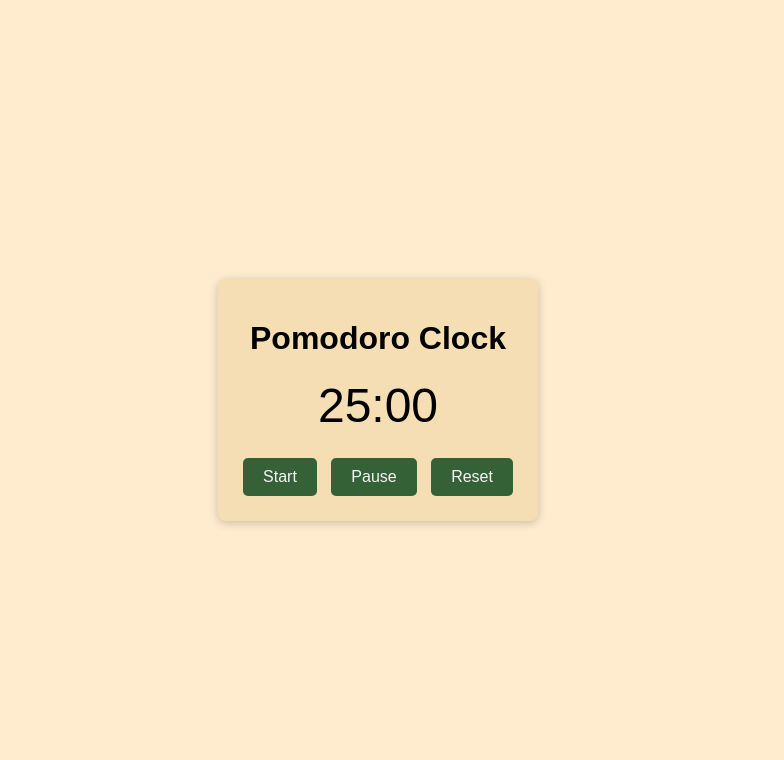
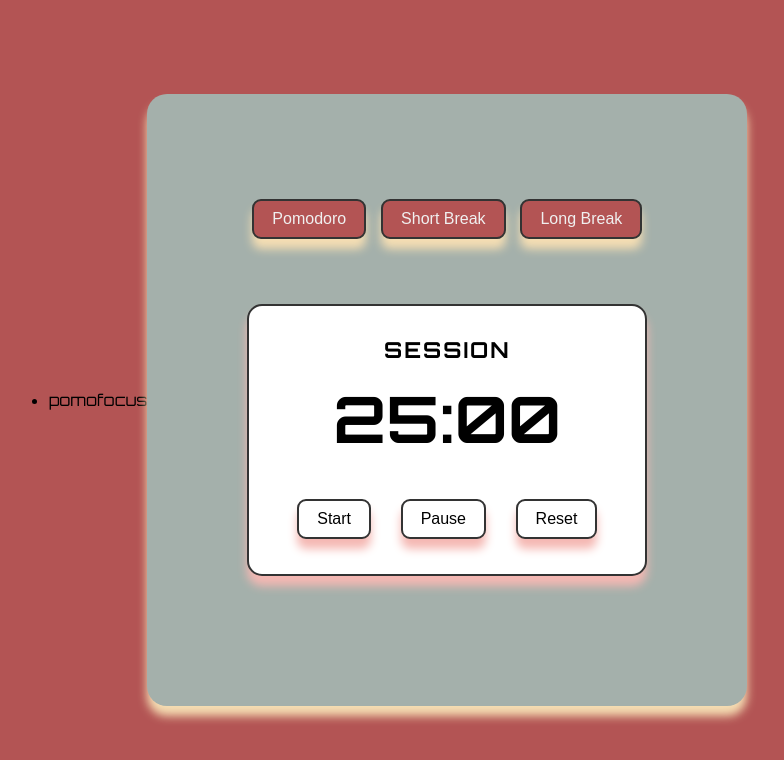
Before and after one commit to harshitMehrag/pomodoro_clock, a plain HTML site: page widget/index.html in a window 1280 px wide. Shown: the whole page, without its empty margins (262-1046 px from the left). Drawn offline with Linux system fonts and the light colour scheme.

Commit message:
edited ney layout in css

```diff
--- a/widget/index.html
+++ b/widget/index.html
@@ -2,23 +2,36 @@
 <html lang="en">
 <head>
     <meta charset="UTF-8">
-    <meta http-equiv="X-UA-Compatible" content="IE=edge">
     <meta name="viewport" content="width=device-width, initial-scale=1.0">
-    <title>Pomodoro Clock</title>
+    <title>pomodora </title>
     <link rel="stylesheet" href="style.css">
 </head>
 <body>
+  <div class="body">
+  <div class="navigation">
+    <ul>
+      <li>
+        <div>pomofocus</div>
+      </li>
+    </ul>
+  </div>
     <div class="container">
-        <h1>Pomodoro Clock</h1>
-        <div class="timer">
-            <span id="minutes">25</span>:<span id="seconds">00</span>
+        <div class="function">
+          <b>
+            <button class="function-button">Pomodoro</button>
+            <button class="function-button">Short Break</button>
+            <button class="function-button">Long Break</button>
+          </b>
         </div>
-        <div class="controls">
-            <button id = "start">Start</button>
-            <button id="pause">Pause</button>
-            <button id="'reset">Reset</button>
-        </div>
-        </div>
-        <script src="script.js"></script>
+        <div class="timer-display">
+            <div class="timer-title">SESSION</div>
+            <div>25:00</div>
+        <button>Start </button>
+        <button>Pause</button>
+        <button>Reset</button>
+    </div>
+
+    </div>
+  </div>
 </body>
 </html>
--- a/widget/style.css
+++ b/widget/style.css
@@ -1,39 +1,101 @@
+@import url('https://fonts.googleapis.com/css2?family=Orbitron:wght@400;700&display=swap');
 body{
-    font-family: Arial, Helvetica, sans-serif;
+    background-color: #b35454;
+    font-family: 'Orbitron', sans-serif;
     display: flex;
     justify-content: center;
     align-items: center;
     height: 100vh;
     margin: 0;
-    background-color:blanchedalmond;
+    overflow: scroll;
 }
 
-.container{
-    text-align: center;
-    background: wheat;
-    padding: 20px;
-    border-radius: 8px;
-    box-shadow: 0 2px 10px rgba(0, 0, 0, 0.2);
+/* General page style */
+.body {
+    width: inherit;
+    background-color: #b35454;
+    font-family: 'Orbitron', sans-serif;
+    display: flex;
+    justify-content: center;
+    align-items: center;
+    height: 100vh;
+    margin: 0;
 
 }
 
-.timer{
-    font-size: 48px;
-    margin: 20px 0;
+/* Central timer container */
+.container {
+    background-color: #a4b0ab;
+    padding: 100px;
+    border-radius: 20px;
+    box-shadow: 0 10px 10px wheat;
+    text-align: center;
+    width: 400px;
+
+}
+.function
+{
+    padding: auto;
+    margin: 10;
+    height: 35;
+    bottom: 55px;
+    width: 400px;
+    margin-bottom: 60px;
+
 }
 
-.controls button {
-    margin: 5px;
-    padding: 10px 20px;
-    font-size: 16px;
-    cursor: pointer;
-    border: none;
-    border-radius: 5px;
-    background-color: #356136;
-    color: whitesmoke;
-    transition: background-color 0.6s;
+.function-button
+{
+    font-size: medium;
+    color: #f0f0f0;
+    background-color: #b35454;
+    box-shadow: 0 10px 10px wheat;
+
+}
+.function-button:hover{
+    background-color:  #b5c4be;
+}
+/* Timer display (25:00) */
+.timer-display {
+    background-color: white;
+    padding: 30px;
+    border-radius: 15px;
+    box-shadow: 0 10px 10px rgb(245, 184, 179);
+    font-size: 64px;
+    font-weight: bold;
+    margin-bottom: 30px;
+    border: 2px solid #333;
 }
 
-.controls button:hover {
-    background-color: #529c56;
+.timer-title {
+    font-size: 22px;
+    margin-bottom: 15px;
+    letter-spacing: 2px;
+    box-shadow:o 6px 10px #a99f9f;
+    border-color: #b35454;
 }
+
+/* Start and Reset buttons */
+button {
+    background-color: white;
+    border: 2px solid #333;
+    border-radius: 9px;
+    padding: 9px 18px;
+    margin: 5px;
+    font-size: 16px;
+    box-shadow: 0 10px 10px rgb(245, 184, 179);
+    cursor: pointer;
+
+    transition: background-color 0.2s;
+}
+
+button:hover {
+    background-color:#b35454;
+}
+
+/* Pushing effect on active (when clicked) */
+        button:active {
+            background-color: #b35454;/* Darker green when clicked */
+            box-shadow: 0 2px #666;    /* Reduce shadow to simulate push */
+            transform: translateY(4px); /* Move the button down */
+        }
```
